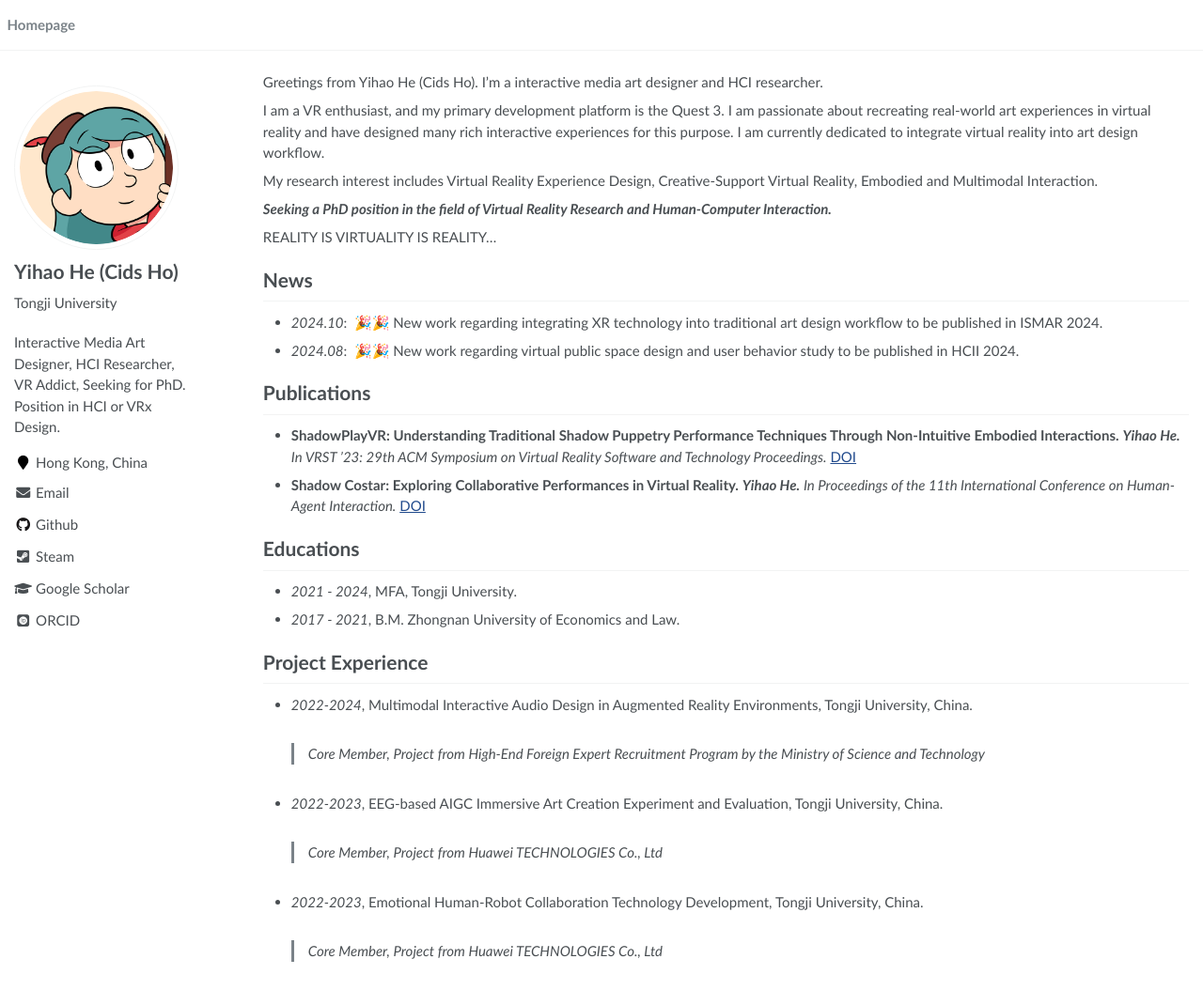
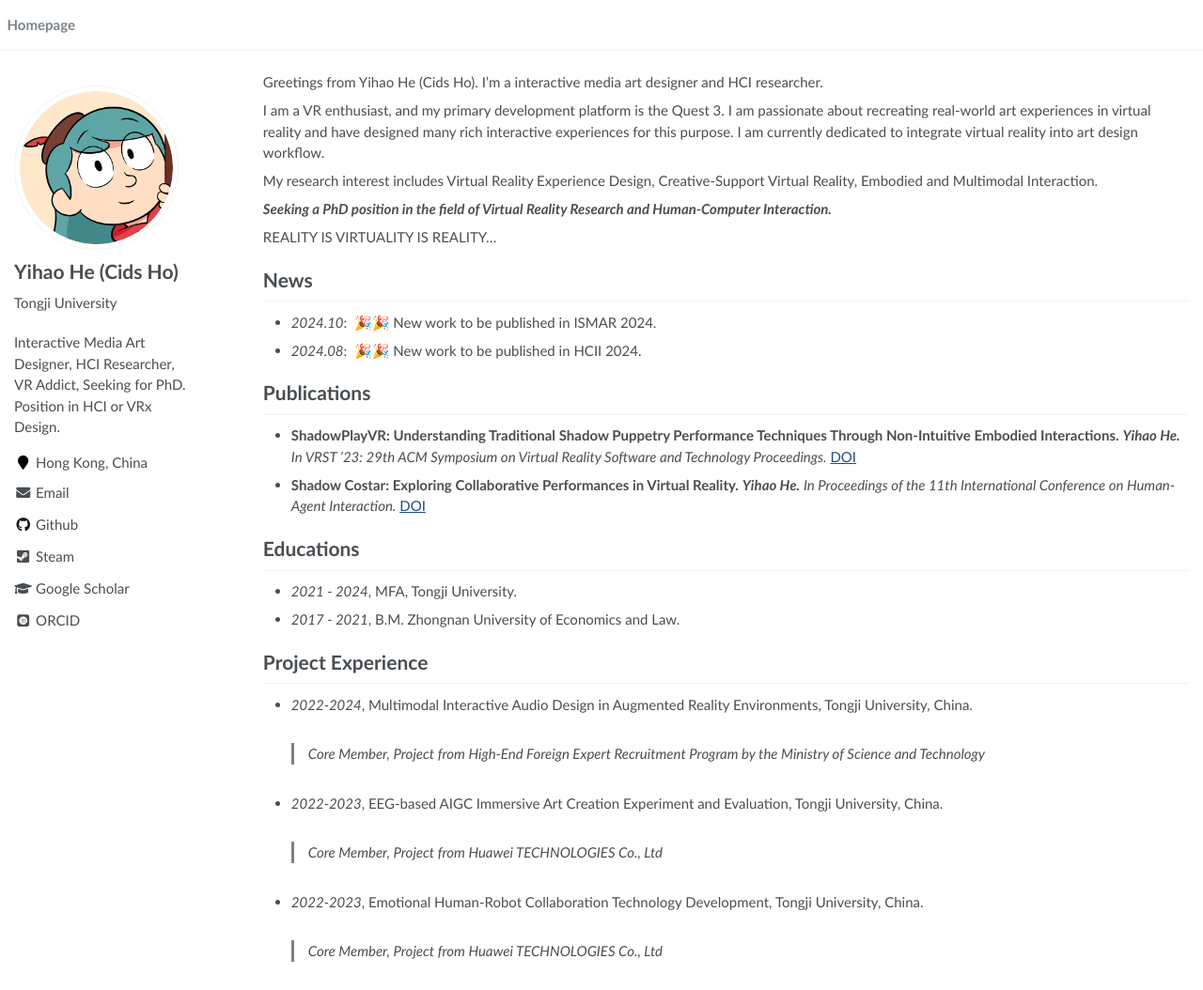
Before and after one commit to CidsHo/Cids.github.io, a Jekyll site: the page built from _pages/about.md, in a window 1280 px wide and 1054 px high. Shown: the whole window at 94% size. Built offline with Jekyll 4.4.1, drawn with Linux system fonts in a browser that asks for light colours; some web fonts are replaced.

Commit message:
Update about.md

```diff
--- a/_pages/about.md
+++ b/_pages/about.md
@@ -21,8 +21,8 @@ My research interest includes Virtual Reality Experience Design, Creative-Suppor
 REALITY IS VIRTUALITY IS REALITY...
 
 # News
-- *2024.10*: &nbsp;🎉🎉 New work regarding integrating XR technology into traditional art design workflow to be published in ISMAR 2024.
-- *2024.08*: &nbsp;🎉🎉 New work regarding virtual public space design and user behavior study to be published in HCII 2024.
+- *2024.10*: &nbsp;🎉🎉 New work to be published in ISMAR 2024.
+- *2024.08*: &nbsp;🎉🎉 New work to be published in HCII 2024.
 
 # Publications
 - **ShadowPlayVR: Understanding Traditional Shadow Puppetry Performance Techniques Through Non-Intuitive Embodied Interactions.**
```
